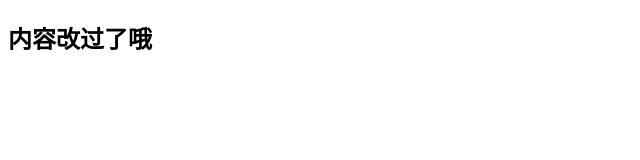
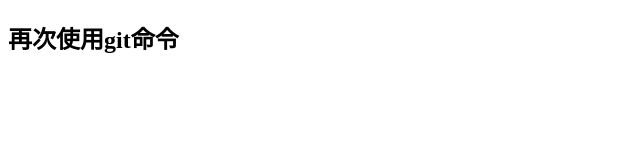
Before and after one commit to sherry8023/testGit, a plain HTML site: page index.html in a window 1280 px wide. Shown: the whole page, without its empty margins (0-640 px from the left). Drawn offline with Linux system fonts and the light colour scheme.

Commit message:
这一次再看看纯手打命令怎么样

```diff
--- a/index.html
+++ b/index.html
@@ -7,6 +7,6 @@
     <title>Document</title>
 </head>
 <body>
-    <h2>内容改过了哦</h2>
+    <h2>再次使用git命令</h2>
 </body>
 </html>
```
